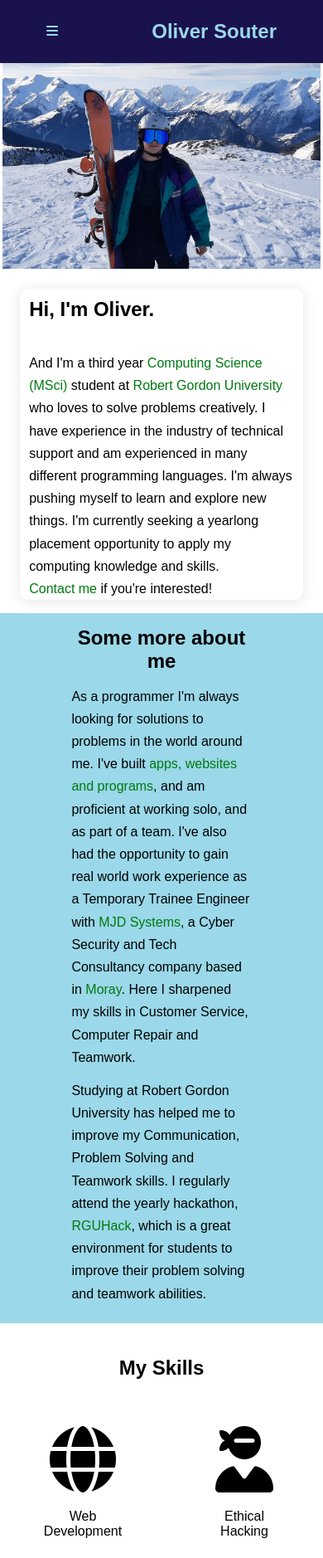
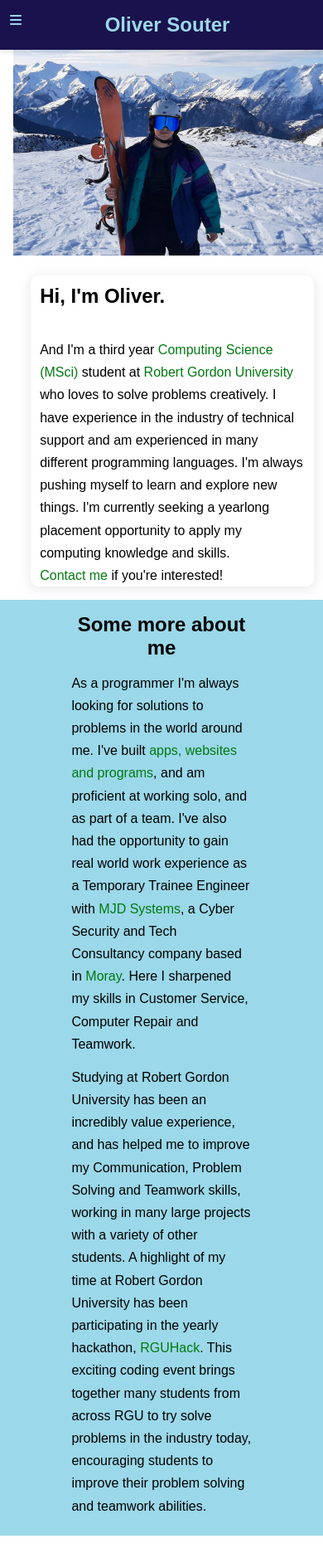
Before and after one commit to o-souter/benedict, a plain HTML site: page Oliver-Souter/index.html in a window 390 px wide. Shown: the top 1878 px of the page at 83% size. Drawn offline with nearby package versions, Linux system fonts and the light colour scheme.

Commit message:
added more responsivity

```diff
--- a/Oliver-Souter/css/style.css
+++ b/Oliver-Souter/css/style.css
@@ -400,7 +400,6 @@ nav a:hover {
 /* Slight Web Responsivity for smaller screen sizes*/
 @media screen and (max-width: 1200px) {
     #hero-img {
-        padding:1.5rem 1rem;
         width:23.4rem;
         height: 18rem;
         border-radius: 2rem;
@@ -411,6 +410,12 @@ nav a:hover {
     #intro-text {
         margin-top:2rem;
         height: 12rem;
+    }
+
+    #more-about-me-div {
+        padding-left:0rem;
+        padding-right:0rem;
+
     }
 }
 
@@ -426,16 +431,14 @@ nav a:hover {
         padding:1.5rem 1rem;
     }
     #navbar-container {
-        position: sticky;
-        display:flex;
-        top: 0;
-        left: 0;
-        z-index: 1;
-        align-items: center;
-        justify-content: space-between;
-        padding:1.5rem 3.5rem;
+        display:block;
+        padding:1rem 0.75rem;
         background-color: var(--background-colour);
         box-shadow:0 3px 5px rgba(0, 0, 0, 0.1);
+    }
+
+    #navbar-container h1 {
+        text-align: center;
     }
 
     nav ul {
--- a/Oliver-Souter/index.html
+++ b/Oliver-Souter/index.html
@@ -21,11 +21,11 @@
         <img id="profile-img" alt="Picture of Oliver" loading="lazy" src="./images/profile.jpg">
         <h1>Oliver Souter</h1>
         <ul id="navbar">
-            <li><a class="nav-link" href="#about">About me</a></li>
-            <li><a class="nav-link" href="#skills">My skills</a></li>
-            <li><a class="nav-link" href="#projects">Projects</a></li>
-            <li><a class="nav-link" href="#contactme">Contact me</a></li>
-            <li><a class="nav-link" href="#findme">Where to find me</a></li>
+            <li><a class="nav-link" onclick="hideMenu()" href="#about">About me</a></li>
+            <li><a class="nav-link" onclick="hideMenu()" href="#skills">My skills</a></li>
+            <li><a class="nav-link" onclick="hideMenu()" href="#projects">Projects</a></li>
+            <li><a class="nav-link" onclick="hideMenu()" href="#contactme">Contact me</a></li>
+            <li><a class="nav-link" onclick="hideMenu()" href="#findme">Where to find me</a></li>
         </ul>
     </nav>
     <!-- Hero Section -->
@@ -52,8 +52,13 @@
                 and Tech Consultancy company based in <a target="_blank" href="https://www.google.com/maps/place/Moray/"> Moray</a>. Here I sharpened my skills in Customer Service, Computer Repair and Teamwork.
 
             </p>
-            <p>Studying at Robert Gordon University has helped me to improve my Communication, Problem Solving and Teamwork skills. I regularly attend the yearly hackathon, <a href="https://rguhack.uk/">RGUHack</a>, which is a great
-                environment for students to improve their problem solving and teamwork abilities.
+            <p>
+                Studying at Robert Gordon University has been an incredibly value experience, and has
+                helped me to improve my Communication, Problem Solving and Teamwork skills, working in many large projects with a variety of other students.
+                A highlight of my time at Robert Gordon University has been participating in the yearly hackathon,
+                <a target="_blank" href="https://rguhack.uk/">RGUHack</a>. This exciting coding event brings together
+                many students from across RGU to try solve problems in the industry today, encouraging students to
+                improve their problem solving and teamwork abilities.
 
             </p>
         </div>
```
Also changed, not shown: Oliver-Souter/images/hamburger.png (added), 1 other file.
